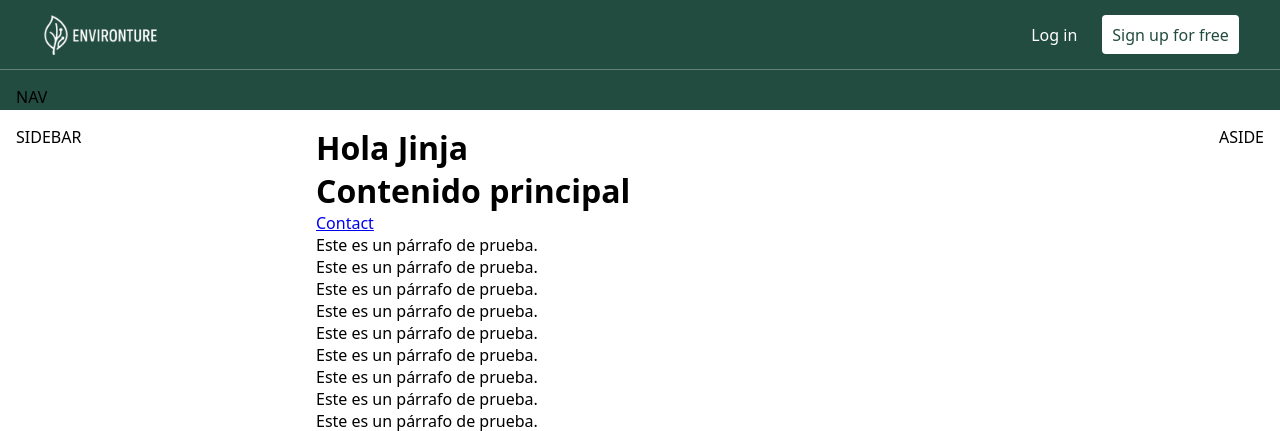
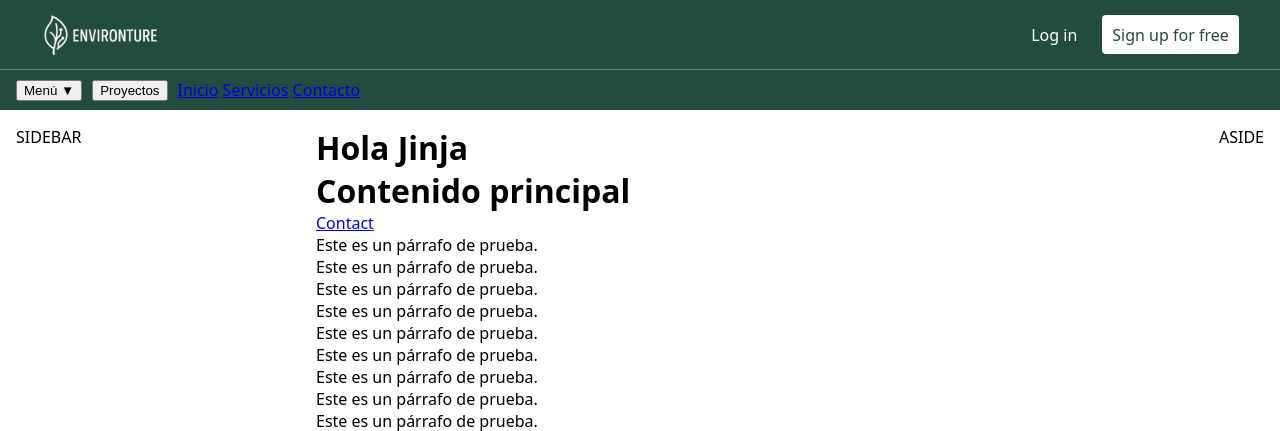
Before and after one commit to AlbertoRigoglioso/PrimerosPasos, a Flask app: page / in a window 1280 px wide. Shown: the top 431 px of the page. Run offline with Flask 3, Linux system fonts and the light colour scheme.

Commit message:
añadiendo navegacion

```diff
--- a/static/css/styles.css
+++ b/static/css/styles.css
@@ -44,7 +44,11 @@ header { grid-area: header; align-items:center; background: var(--c-corporate);
   border-bottom: 1px solid rgba(255, 255, 255, 0.3);
 }
 nav    { grid-area: nav;    background: var(--c-corporate);    padding: 16px;
-border-color: white;}
+  border-color: white;
+  display: flex;
+  justify-content: flex-start; /* fuerza a que empiecen desde la izquierda */
+  align-items: center;         /* opcional: los centra verticalmente */
+  gap: 10px;}
 sidebar{ grid-area: sidebar;background: var(--c-sidebar);padding: 16px; }
 main   { grid-area: main;   background: var(--c-main);   padding: 16px; overflow-y: auto;}
 aside  { grid-area: aside;  background: var(--c-aside);  padding: 16px; }
--- a/static/js/script.js
+++ b/static/js/script.js
@@ -0,0 +1,8 @@
+document.addEventListener("DOMContentLoaded", function() {
+    const btn = document.querySelector(".menu-btn");
+    const menu = document.querySelector(".menu-content");
+
+    btn.addEventListener("click", function() {
+        menu.classList.toggle("show");
+    });
+});
--- a/templates/base.html
+++ b/templates/base.html
@@ -20,7 +20,14 @@
 
     </header>
 
-    <nav class="box">NAV</nav>
+    <nav class="box">
+      <button class="menu-btn">Menú ▼</button><button class="menu-btn">Proyectos</button>
+      <div class="menu-content">
+        <a href="/inicio">Inicio</a>
+        <a href="/servicios">Servicios</a>
+        <a href="/contacto">Contacto</a>
+      </div>
+    </nav>
     <sidebar class="box">SIDEBAR</sidebar>
     <main class="box">{% block main %}MAIN{% endblock %}</main>
     <aside class="box">ASIDE</aside>
```
